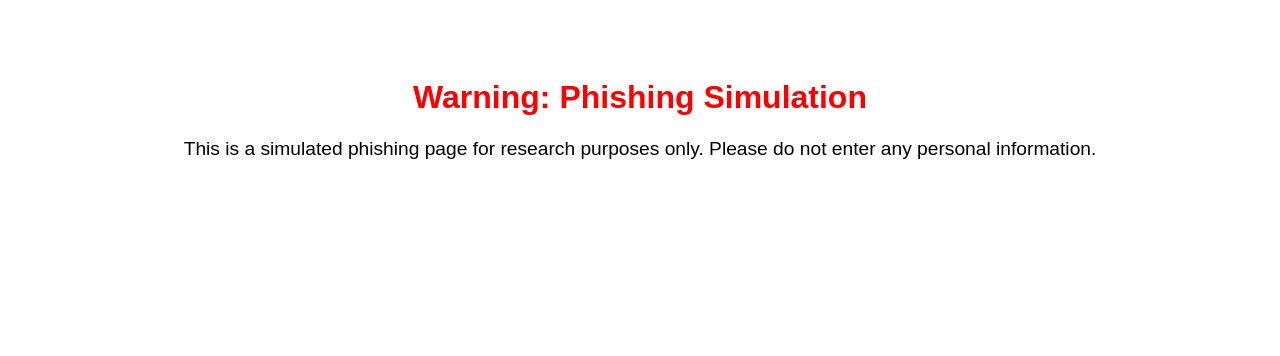
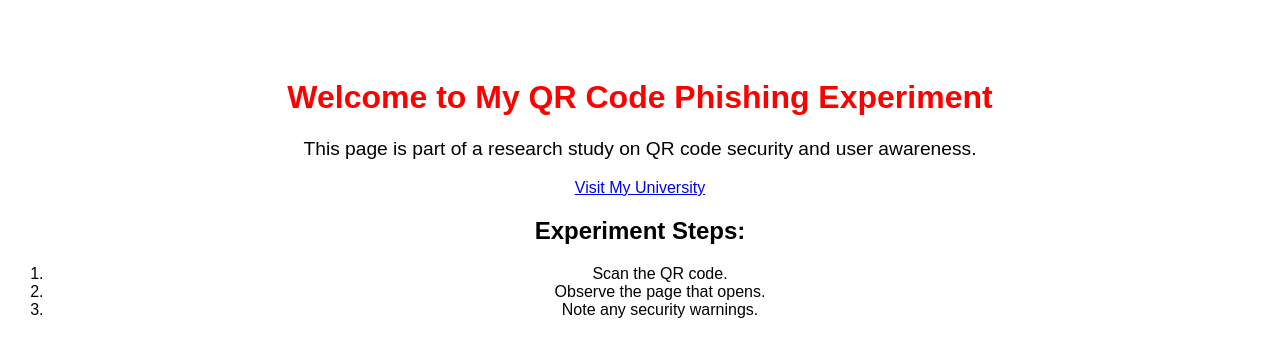
Before and after one commit to Manu9332/QR-Phishing-Simulation, a plain HTML site: page index.html in a window 1280 px wide. Drawn offline with Linux system fonts and the light colour scheme.

Commit message:
Update index.html

```diff
--- a/index.html
+++ b/index.html
@@ -18,7 +18,14 @@
   </style>
 </head>
 <body>
-  <h1>Warning: Phishing Simulation</h1>
-  <p>This is a simulated phishing page for research purposes only. Please do not enter any personal information.</p>
+  <h1>Welcome to My QR Code Phishing Experiment</h1>
+  <p>This page is part of a research study on QR code security and user awareness.</p>
+  <a href="https://www.bucks.ac.uk/">Visit My University</a>
+  <h2>Experiment Steps:</h2>
+<ol>
+   <li>Scan the QR code.</li>
+   <li>Observe the page that opens.</li>
+   <li>Note any security warnings.</li>
+</ol>
 </body>
 </html>
```
